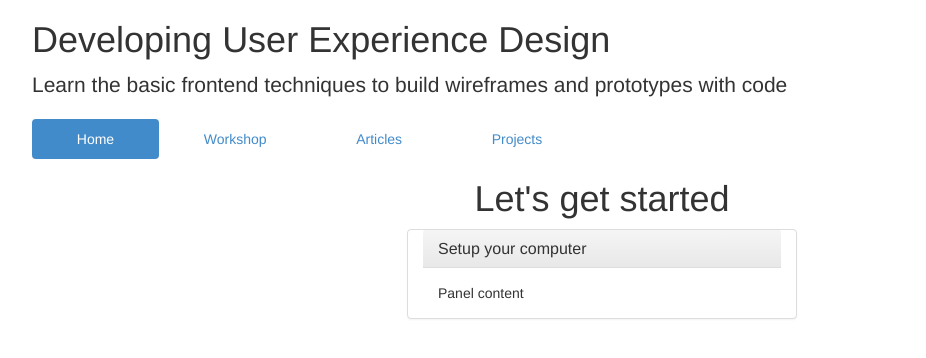
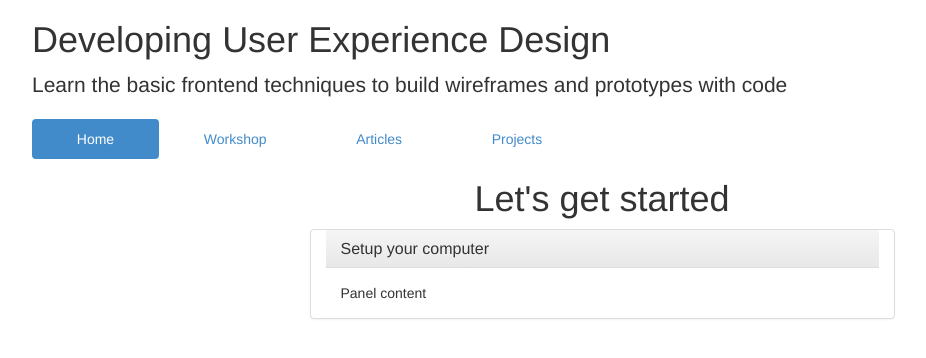
Before and after one commit to developinguxd/developinguxd.github.io, a Jekyll site: the page built from index.html, in a window 1280 px wide. Shown: the top 358 px of the page, without its empty margins (38-964 px from the left). Built offline with Jekyll 4.4.1, drawn with Linux system fonts in a browser that asks for light colours.

Commit message:
Make panel wider

```diff
--- a/index.html
+++ b/index.html
@@ -20,7 +20,7 @@ title: Developing User Experience Design
 <article>
   <h1 class="text-center">Let's get started</h1>
   <div class="row">
-    <section class="col-md-4 col-md-offset-4 panel panel-default panel-step">
+    <section class="col-md-6 col-md-offset-3 panel panel-default panel-step">
       <header class="panel-heading">
         <h3 class="panel-title">Setup your computer</h3>
       </header>
```
